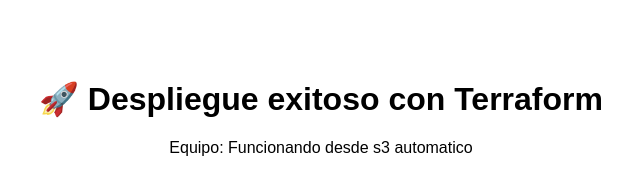
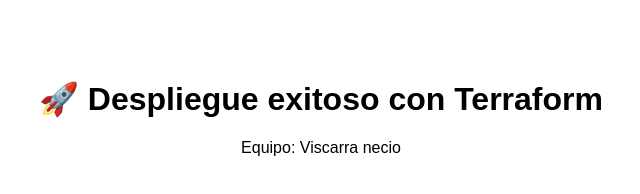
Before and after one commit to SamArtz/devsecops-pipline-lab, a website: page infra/website/index.html in a window 1280 px wide. Shown: the whole page, without its empty margins (319-959 px from the left). Drawn offline with Linux system fonts and the light colour scheme.

Commit message:
Comprobando estado

```diff
--- a/infra/website/index.html
+++ b/infra/website/index.html
@@ -8,7 +8,7 @@
 
 <body style="font-family: sans-serif; text-align:center; margin-top:80px;">
   <h1>🚀 Despliegue exitoso con Terraform</h1>
-  <p>Equipo: Funcionando desde s3 automatico</p>
+  <p>Equipo: Viscarra necio</p>
 </body>
 
 </html>
```
